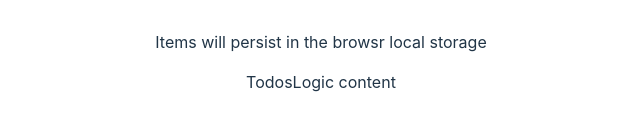
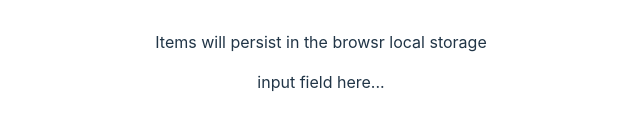
Before and after one commit to biruk-bereka/react-todos-application, a React (Vite) app: page / in a window 1280 px wide. Shown: the part 400-530 px from the top of the page, without its empty margins (319-959 px from the left). Built offline with nearby package versions, Linux system fonts and the light colour scheme.

Commit message:
Create InputTodo component

```diff
--- /dev/null
+++ b/src/components/InputTodo.jsx
@@ -0,0 +1,5 @@
+const InputTodo = () => (
+  <div>input field here...</div>
+);
+
+export default InputTodo;
--- a/src/components/TodosLogic.jsx
+++ b/src/components/TodosLogic.jsx
@@ -1,5 +1,9 @@
+import InputTodo from './InputTodo';
+
 const TodosLogic = () => (
-  <div>TodosLogic content</div>
+  <>
+    <InputTodo />
+  </>
 );
 
 export default TodosLogic;
```
